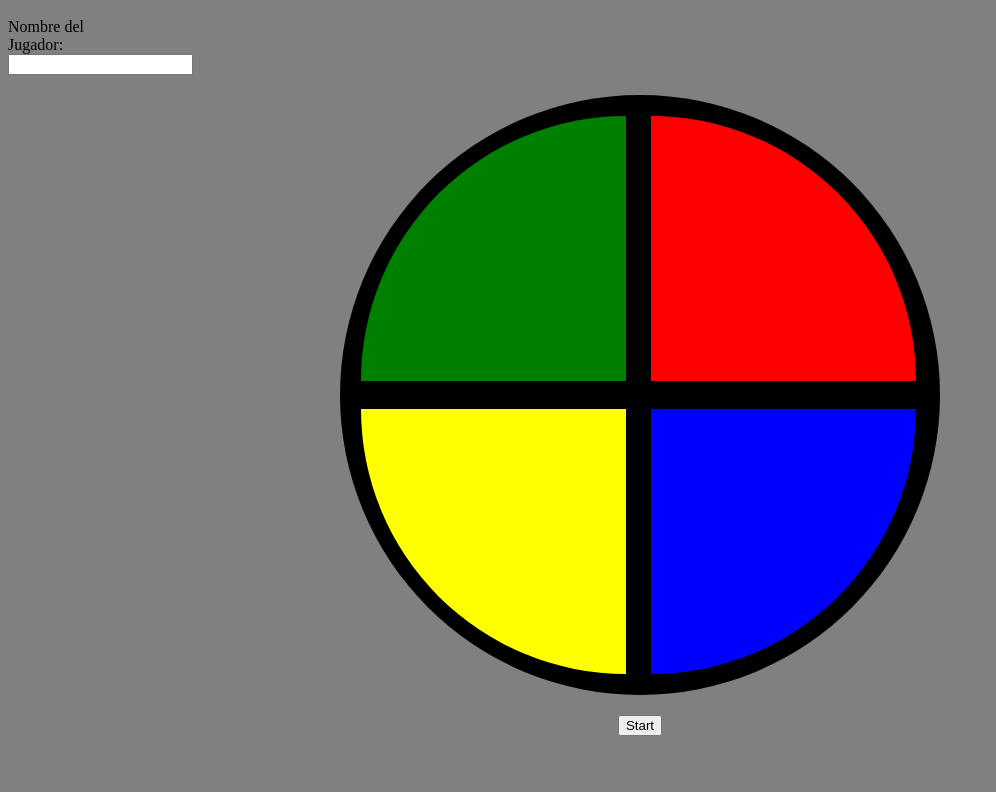
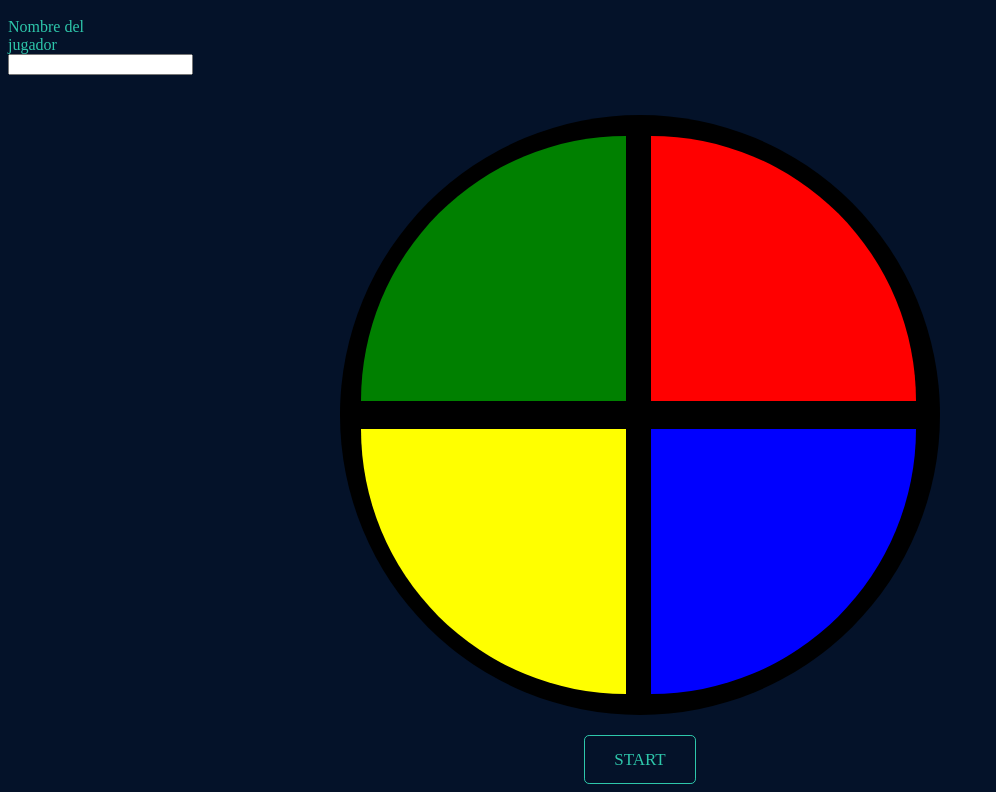
Before and after one commit to Martin-Ball/LPPA-SIMON, a plain HTML site: page simon.html in a window 1280 px wide. Shown: the part 107-899 px from the top of the page, without its empty margins (0-996 px from the left). Before the commit the page ends 863 px from the top, so only its background shows below. Drawn offline with Linux system fonts and the light colour scheme.

Commit message:
change js

```diff
--- a/script.js
+++ b/script.js
@@ -18,10 +18,11 @@ for (var i = 0; i < buttonElements.length; i++) {
 // Start the game
 function startGame() {
   sequence = [];
+  playerSequence = [];
   level = 1;
   generateSequence();
   playSequence();
-  buttonsDisabled = false;
+  buttonsDisabled = true;
 }
 
 // Generate the sequence
@@ -36,7 +37,10 @@ function generateSequence() {
 function playSequence() {
   var i = 0;
   var interval = setInterval(function() {
-    playButton(sequence[i]);
+    clearButtons(); // Clear the buttons first
+    setTimeout(function() {
+      playButton(sequence[i]);
+    }, 100);
     i++;
     if (i >= sequence.length) {
       clearInterval(interval);
@@ -63,6 +67,13 @@ function playButton(buttonIndex) {
   setTimeout(function() {
     buttonElement.classList.remove('active');
   }, 500);
+}
+
+// Clear button states
+function clearButtons() {
+  for (var i = 0; i < buttonElements.length; i++) {
+    buttonElements[i].classList.remove('active');
+  }
 }
 
 // Check player's sequence
--- a/simon.html
+++ b/simon.html
@@ -4,27 +4,29 @@
   <meta charset="UTF-8">
   <meta name="viewport" content="width=device-width, initial-scale=1.0">
   <title>Simon</title>
-  <link rel="stylesheet" src="styles.css" type="text/css">
   <link rel="stylesheet" href="styles.css" type="text/css">
-  <script src="script.js"></script>
+  <link rel="stylesheet" href="styles.css" type="text/css">
 </head>
 <body>
   <div class="Titulo">
     <h1>Simon</h1>
-    <label>
-      Nombre del Jugador:
-    </label>
+    <a>
+      Nombre del jugador
+    </a>
     <input name="name" value="">
   </div>
 
+  <div class="simon-container">
     <div class="simon-board">
       <div id="green" class="simon-btn"> <p></p> </div>
       <div id="red" class="simon-btn"> </div>
       <div id="yellow" class="simon-btn"> </div>
       <div id="blue" class="simon-btn"> </div>
     </div>
-  <button id="start-btn">Start</button>
 
+    <button class="start-btn">Start</button>
+  </div>
 
+  <script src="script.js"></script>
 </body>
 </html>
--- a/styles.css
+++ b/styles.css
@@ -1,5 +1,5 @@
 body {
-  background-color:grey;
+  background-color: #041229;
 }
 h1 {
   text-align: center;
@@ -12,6 +12,13 @@ h1 {
   width: 100px;
   border: 1px;
 }
+
+.Titulo a {
+  width: 10px;
+  color: #2EC7AB;
+  font-family: inherit;
+}
+
 .simon-board {
   width: 600px;
   height: 600px;
@@ -24,12 +31,27 @@ h1 {
   background-color: black;
 }
 
-.simon-btn {
+.start-btn {
+  color: #2EC7AB;
+  padding: 0.8em 1.7em;
+  background-color: transparent;
+  border-radius: .3em;
+  position: relative;
   cursor: pointer;
+  font-weight: 400;
+  font-size: 17px;
+  border: 1px solid;
+  font-family: inherit;
+  text-transform: uppercase;
 }
-label {
-  align-content: center;
+
+.simon-container {
+  display: flex;
+  flex-direction: column;
+  align-items: center;
+  margin-top: 20px;
 }
+
 #green {
   background-color: green;
   border-top-left-radius: 100%;
@@ -37,19 +59,15 @@ label {
   width: 90%;
   margin-top: 7%;
   margin-left: 7%;
-
-
-
 }
 
 #red {
   background-color: red;
-    border-top-right-radius: 100%;
+  border-top-right-radius: 100%;
   height: 90%;
   width: 90%;
   margin-top: 7%;
   margin-left: 2%;
-
   }
 
 #yellow {
```
Lines whose indentation alone changed are shown as unchanged.
